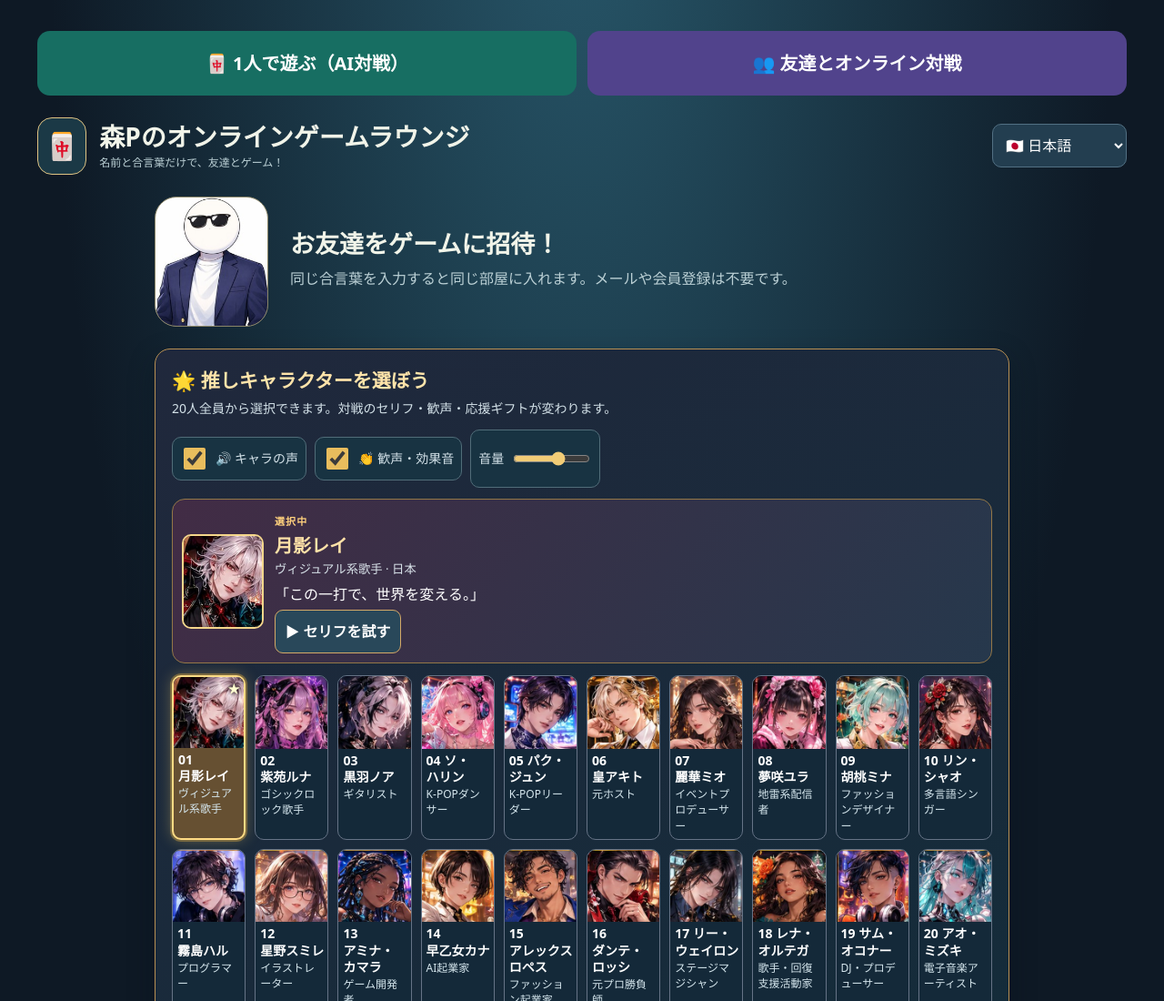
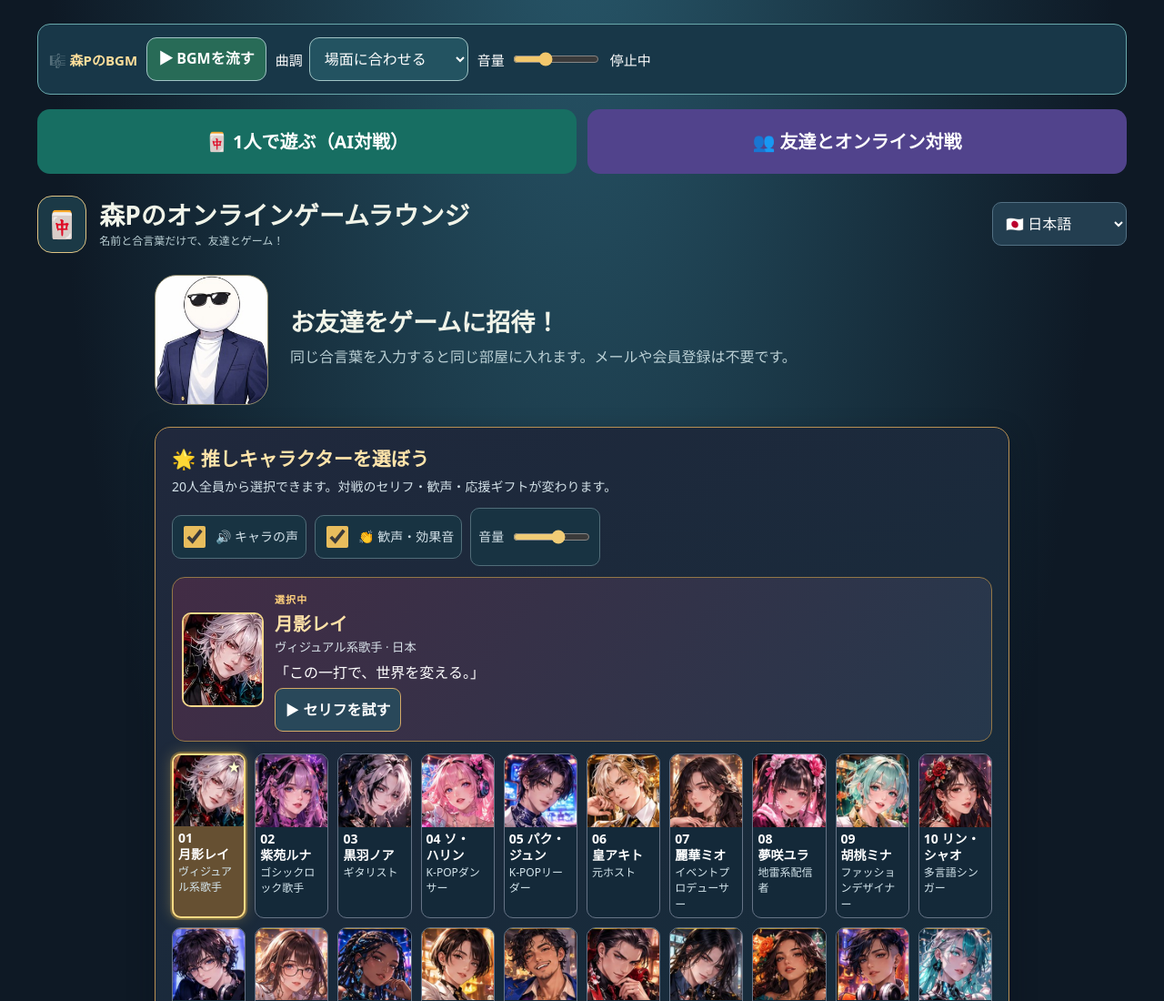
Before and after one commit to rikken026/-P-, a website: page public/index.html in a window 1280 px wide. Shown: the top 1100 px of the page at 91% size. Drawn offline with Linux system fonts and the light colour scheme.

Commit message:
Include music.js for audio features
Added music.js script to the HTML file for audio functionality.

```diff
--- a/public/index.html
+++ b/public/index.html
@@ -3,6 +3,9 @@
 <meta name="theme-color" content="#111e2a"><title>森Pのオンラインゲームラウンジ</title><link rel="stylesheet" href="/style.css"><link rel="stylesheet" href="/stars.css">
 <link rel="stylesheet" href="/mobile.css"></head><body>
 <div class="container">
+
+<script src="/music.js" defer></script>
+
 
 <nav style="display:flex;flex-wrap:wrap;gap:12px;margin:16px 0 24px">
 <a href="/solo.html" style="flex:1;min-width:210px;padding:20px;background:#176e62;color:white;text-align:center;border-radius:14px;font-size:20px;font-weight:bold;text-decoration:none">🀄 1人で遊ぶ（AI対戦）</a>
```
